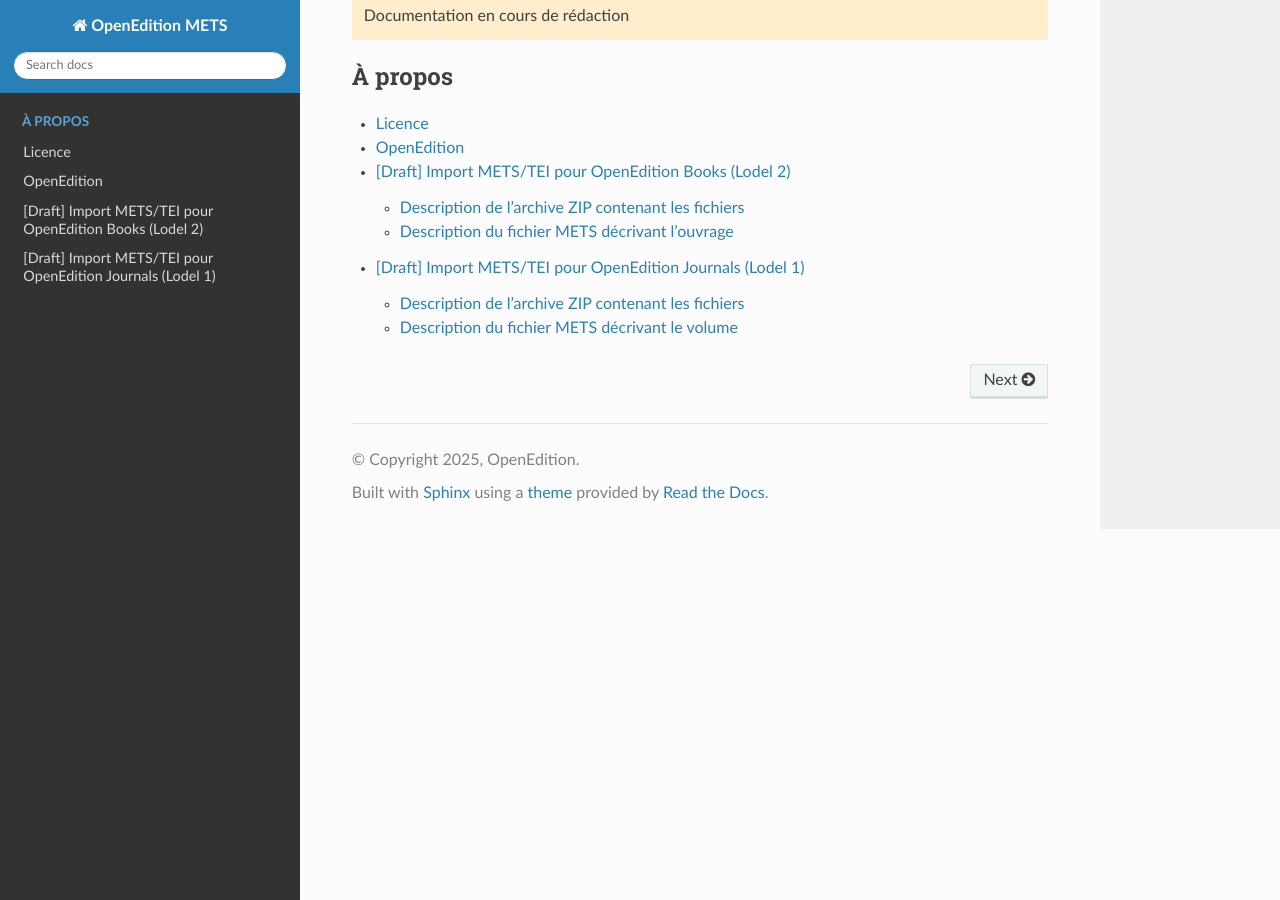
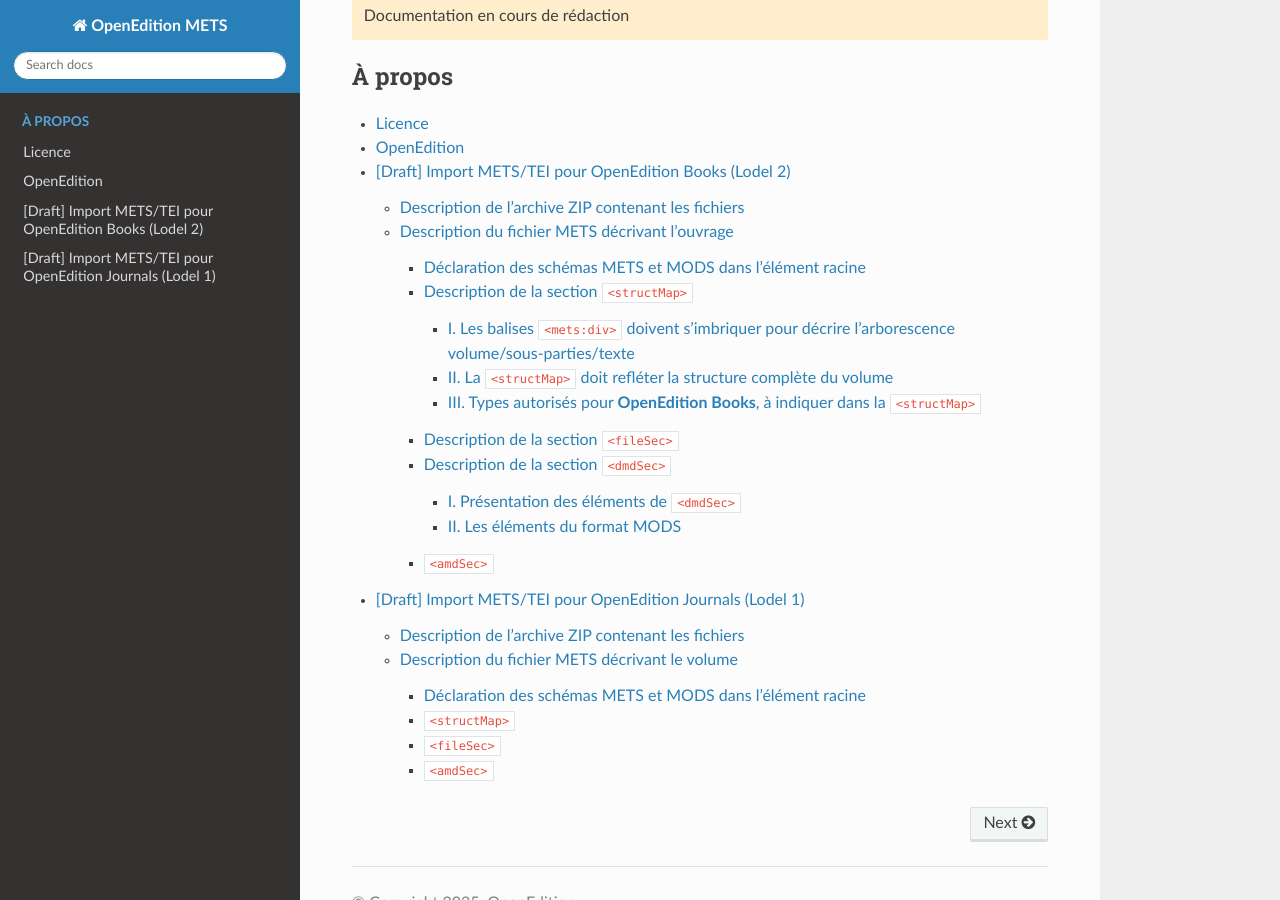
Before and after one commit to OpenEdition/mets.openedition, a Sphinx documentation site: the page built from docs/source/index.rst, in a window 1280 px wide and 900 px high, scrolled down 491 px. Built offline with Sphinx 7.4.7 and the Read the Docs theme 3.1.0, drawn with Linux system fonts in a browser that asks for light colours.

Commit message:
doc_oeb reprise titres

```diff
--- a/docs/source/doc_OEB.rst
+++ b/docs/source/doc_OEB.rst
@@ -49,12 +49,12 @@
 
 
 
-``<structMap>``
+Description de la section ``<structMap>``
 -----------------------------------------------
 
 La ``<structMap>`` décrit l’arborescence du volume. L’ordre des éléments dans la ``<structMap>`` définit l’ordre d’apparition de l’élément dans son parent (volume ou sous-partie) à l’import dans Lodel.
 
-I. Les balises** ``<mets:div>`` **doivent s’imbriquer pour décrire l’arborescence volume/sous-parties/texte
+I. Les balises ``<mets:div>`` doivent s’imbriquer pour décrire l’arborescence volume/sous-parties/texte
 ***********************************************************************
 
 Le contenu du livre est dans une balise englobante ``<mets:div>``, deux attributs sont obligatoires :
@@ -75,7 +75,7 @@
 
 - ``FILEID`` : identifiant du fichier utilisé dans la section ``/mets:mets/mets:fileSec/mets:fileGrp/mets:file/@ID``.
 
-II. La** ``<structMap>`` **doit refléter la structure complète du volume
+II. La ``<structMap>`` doit refléter la structure complète du volume
 ***********************************************************************
 
 Ce n’est pas un encodage de la table des matières.
@@ -114,7 +114,7 @@
 *Remarque :* au niveau du volume, OpenEdition Books admet les types ``couverture1``, ``facsimile``, ``image`` et ``fichierannexe``. Au niveau de l’unité éditoriale, OpenEdition Books admet le type ``facsimile`` et ``fichierannexe``.
 
 
-``<fileSec>``
+Description de la section ``<fileSec>``
 -----------------------------------------------
 
 Chaque fichier contenu dans l’archive ZIP doit être décrit dans cette section dans une balise ``<mets:file>``.
@@ -201,7 +201,7 @@
 
 
 
- ``<dmdSec>``
+Description de la section ``<dmdSec>``
 -----------------------------------------------
 I. Présentation des éléments de ``<dmdSec>``
 ***********************************************************************
--- a/docs/source/index.rst
+++ b/docs/source/index.rst
@@ -23,7 +23,7 @@
 
 
 .. toctree::
-   :maxdepth: 2
+   :maxdepth: 4
    :caption: À propos
 
    license.rst
```
